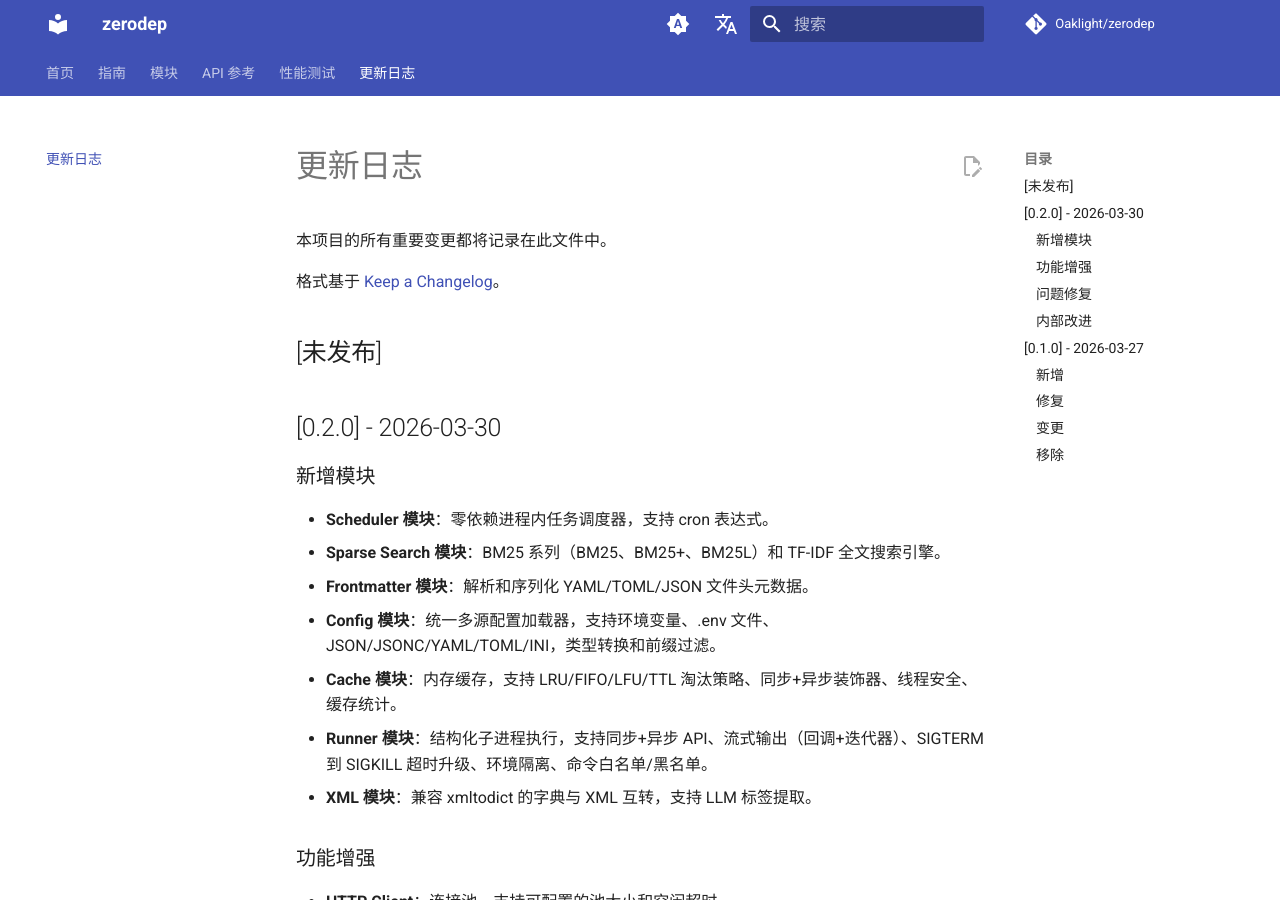
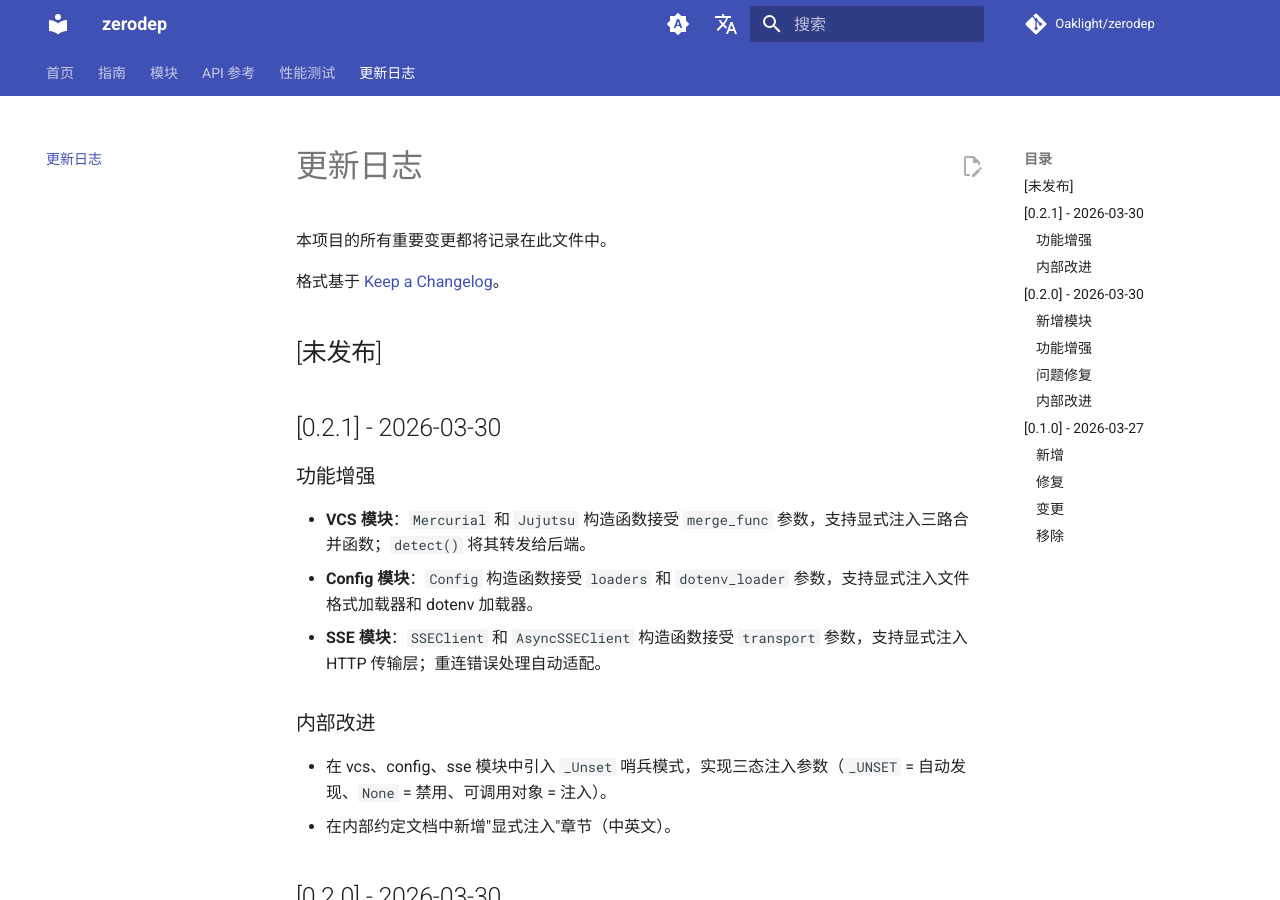
Before and after one commit to Oaklight/zerodep, an MkDocs documentation site: the page built from docs/changelog.md, in a window 1280 px wide and 900 px high. Built offline with MkDocs 1.6.1 and Material for MkDocs 9.7.7, drawn with Linux system fonts in a browser that asks for light colours; comment, search, counter and statistics services are not loaded.

Commit message:
docs: add changelog entry for v0.2.1

```diff
--- a/docs/changelog.md
+++ b/docs/changelog.md
@@ -5,6 +5,19 @@
 格式基于 [Keep a Changelog](https://keepachangelog.com/zh-CN/1.1.0/)。
 
 ## [未发布]
+
+## [0.2.1] - 2026-03-30
+
+### 功能增强
+
+- **VCS 模块**：`Mercurial` 和 `Jujutsu` 构造函数接受 `merge_func` 参数，支持显式注入三路合并函数；`detect()` 将其转发给后端。
+- **Config 模块**：`Config` 构造函数接受 `loaders` 和 `dotenv_loader` 参数，支持显式注入文件格式加载器和 dotenv 加载器。
+- **SSE 模块**：`SSEClient` 和 `AsyncSSEClient` 构造函数接受 `transport` 参数，支持显式注入 HTTP 传输层；重连错误处理自动适配。
+
+### 内部改进
+
+- 在 vcs、config、sse 模块中引入 `_Unset` 哨兵模式，实现三态注入参数（`_UNSET` = 自动发现、`None` = 禁用、可调用对象 = 注入）。
+- 在内部约定文档中新增"显式注入"章节（中英文）。
 
 ## [0.2.0] - 2026-03-30
 
```
